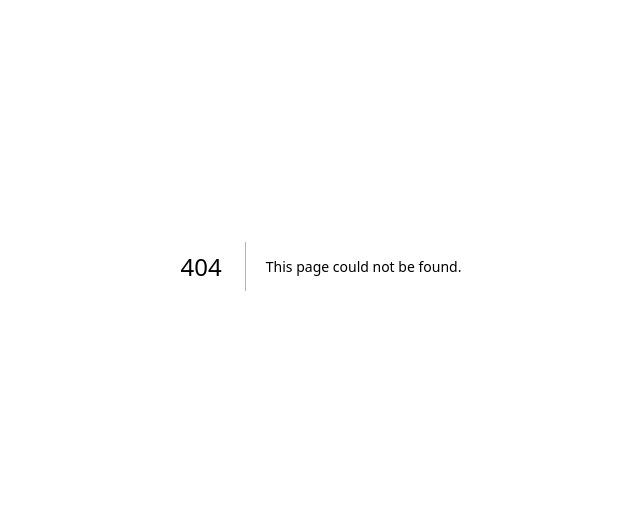
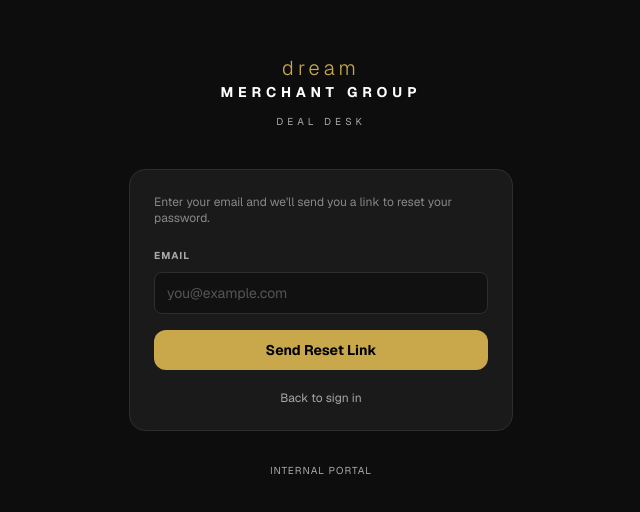
Before and after one commit to CybilRock/dmg-deals, a Next.js app: page /forgot-password in a window 1280 px wide. Before the commit this address had no page. Shown: the part 134-646 px from the top of the page, without its empty margins (319-959 px from the left). Built offline with nearby package versions, Linux system fonts and the light colour scheme.

Commit message:
Add forgot password flow with reset email and branded page
Co-Authored-By: Claude Sonnet 4.6 <noreply@anthropic.com>

```diff
--- /dev/null
+++ b/app/forgot-password/page.tsx
@@ -0,0 +1,103 @@
+"use client"
+
+import { useState } from "react"
+import { createClient } from "@/lib/supabase/client"
+import Link from "next/link"
+
+export default function ForgotPasswordPage() {
+  const [email, setEmail]     = useState("")
+  const [loading, setLoading] = useState(false)
+  const [sent, setSent]       = useState(false)
+  const [error, setError]     = useState("")
+
+  async function handleSubmit(e: React.FormEvent) {
+    e.preventDefault()
+    setLoading(true)
+    setError("")
+
+    const supabase = createClient()
+    const { error } = await supabase.auth.resetPasswordForEmail(email, {
+      redirectTo: `${window.location.origin}/set-password`,
+    })
+
+    if (error) {
+      setError(error.message)
+      setLoading(false)
+      return
+    }
+
+    setSent(true)
+    setLoading(false)
+  }
+
+  return (
+    <div className="min-h-screen bg-[#0d0d0d] flex items-center justify-center p-4">
+      <div className="w-full max-w-sm">
+        <div className="text-center mb-10">
+          <p className="text-[#c9a84c] font-light text-xl tracking-[0.2em]">dream</p>
+          <p className="text-white text-sm font-bold tracking-[0.35em] uppercase">Merchant Group</p>
+          <p className="text-[#aaa] text-[10px] tracking-[0.4em] uppercase mt-3">Deal Desk</p>
+        </div>
+
+        <div className="bg-[#1a1a1a] border border-[#2e2e2e] rounded-2xl p-6">
+          {sent ? (
+            <div className="text-center space-y-3">
+              <p className="text-sm font-semibold text-[#f5f5f5]">Check your email</p>
+              <p className="text-xs text-[#888]">
+                A password reset link has been sent to <span className="text-[#c9a84c]">{email}</span>.
+              </p>
+              <Link
+                href="/login"
+                className="block mt-4 text-xs text-[#a8a8a8] hover:text-[#f5f5f5] transition-colors"
+              >
+                Back to sign in
+              </Link>
+            </div>
+          ) : (
+            <form onSubmit={handleSubmit} className="space-y-4">
+              <div>
+                <p className="text-xs text-[#888] mb-4">
+                  Enter your email and we&apos;ll send you a link to reset your password.
+                </p>
+                <label className="text-[10px] font-bold text-[#aaa] uppercase tracking-widest">Email</label>
+                <input
+                  type="email"
+                  required
+                  value={email}
+                  onChange={(e) => setEmail(e.target.value)}
+                  placeholder="you@example.com"
+                  className="mt-1.5 w-full bg-[#111] border border-[#2e2e2e] rounded-lg px-3 py-2.5 text-sm text-[#f5f5f5] placeholder-[#555] focus:outline-none focus:border-[#c9a84c] transition-colors"
+                />
+              </div>
+
+              {error && (
+                <p className="text-xs text-red-400 bg-red-500/10 border border-red-500/20 rounded-lg px-3 py-2">
+                  {error}
+                </p>
+              )}
+
+              <button
+                type="submit"
+                disabled={loading}
+                className="w-full bg-[#c9a84c] hover:bg-[#b8943e] disabled:opacity-50 text-black font-bold py-2.5 rounded-xl text-sm transition-colors"
+              >
+                {loading ? "Sending…" : "Send Reset Link"}
+              </button>
+
+              <Link
+                href="/login"
+                className="block text-center text-xs text-[#a8a8a8] hover:text-[#f5f5f5] transition-colors pt-1"
+              >
+                Back to sign in
+              </Link>
+            </form>
+          )}
+        </div>
+
+        <p className="text-center text-[10px] text-[#aaa] tracking-widest uppercase mt-8">
+          Internal Portal
+        </p>
+      </div>
+    </div>
+  )
+}
--- a/app/login/page.tsx
+++ b/app/login/page.tsx
@@ -3,6 +3,7 @@
 import { useState } from "react"
 import { createClient } from "@/lib/supabase/client"
 import { useRouter } from "next/navigation"
+import Link from "next/link"
 
 export default function LoginPage() {
   const router = useRouter()
@@ -52,7 +53,12 @@ export default function LoginPage() {
             />
           </div>
           <div>
-            <label className="text-[10px] font-bold text-[#aaa] uppercase tracking-widest">Password</label>
+            <div className="flex items-center justify-between">
+              <label className="text-[10px] font-bold text-[#aaa] uppercase tracking-widest">Password</label>
+              <Link href="/forgot-password" className="text-[10px] text-[#c9a84c] hover:text-[#b8943e] transition-colors">
+                Forgot password?
+              </Link>
+            </div>
             <input
               type="password"
               required
--- a/middleware.ts
+++ b/middleware.ts
@@ -1,7 +1,7 @@
 import { createServerClient } from "@supabase/ssr"
 import { NextResponse, type NextRequest } from "next/server"
 
-const PUBLIC_PREFIXES = ["/login", "/auth", "/register", "/set-password"]
+const PUBLIC_PREFIXES = ["/login", "/auth", "/register", "/set-password", "/forgot-password"]
 
 export async function middleware(request: NextRequest) {
   let supabaseResponse = NextResponse.next({ request })
```
